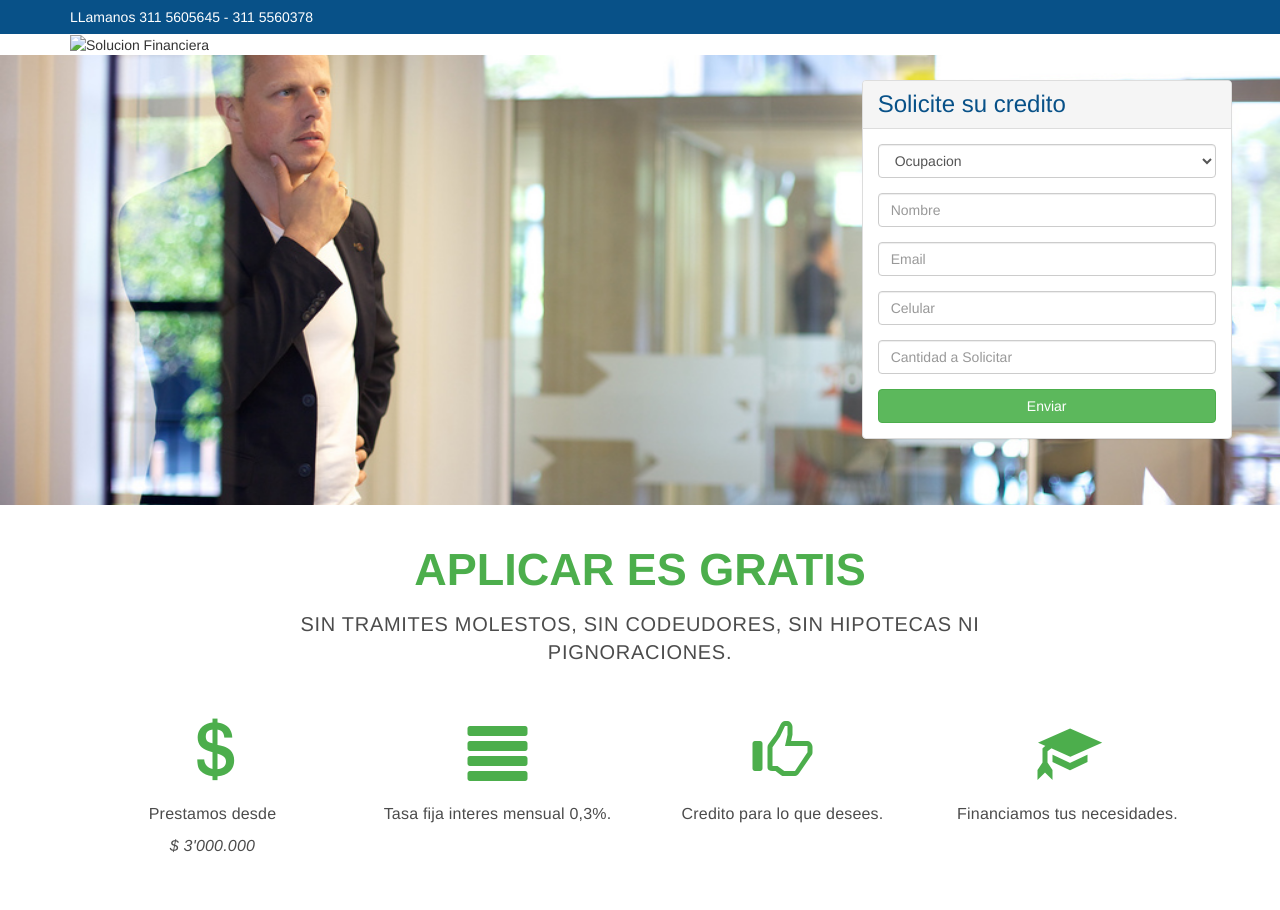
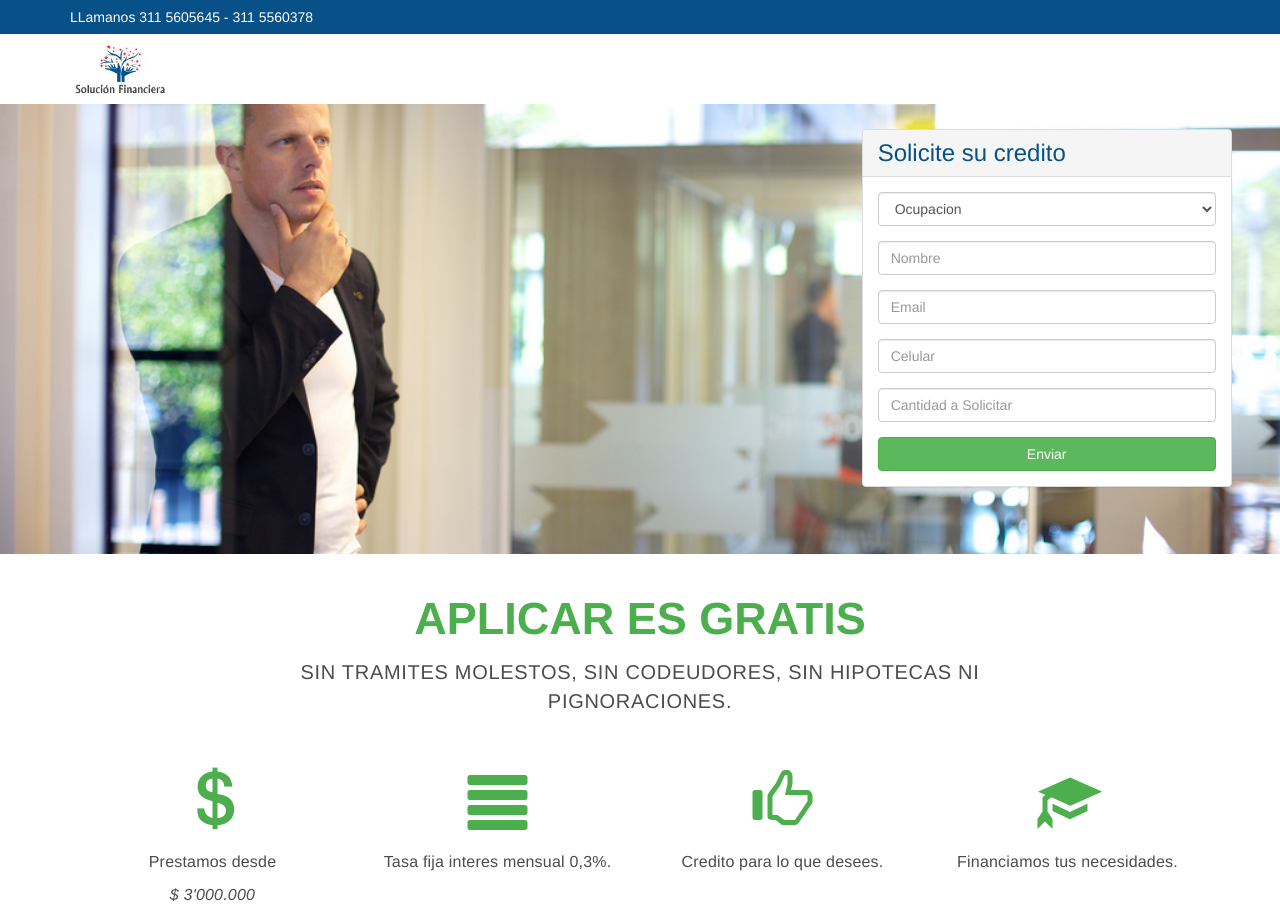
Before and after one commit to ricardorojass/solucionfinanciera, a plain HTML site: page index.html in a window 1280 px wide. Shown: the top 910 px of the page. Drawn offline with nearby package versions, Linux system fonts and the light colour scheme.

Commit message:
Add logo

```diff
--- a/index.html
+++ b/index.html
@@ -23,7 +23,7 @@
  <div class="row">
    <div class="col-sm-12">
      <div class="container">
-       <img src="assets/images/logo.jpg" style="width: 100px;"
+       <img src="images/logo.jpg" style="width: 100px;"
             alt="Solucion Financiera" />
      </div>
    </div>
```
